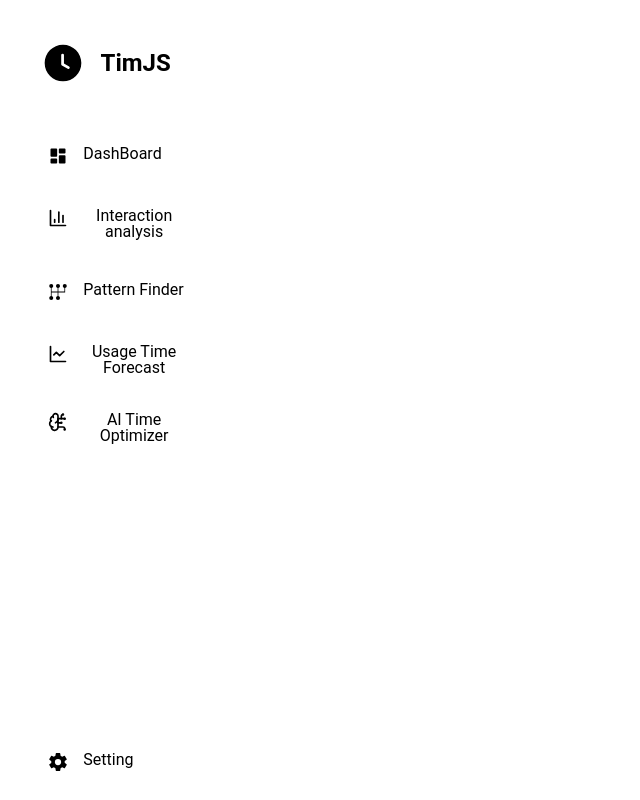
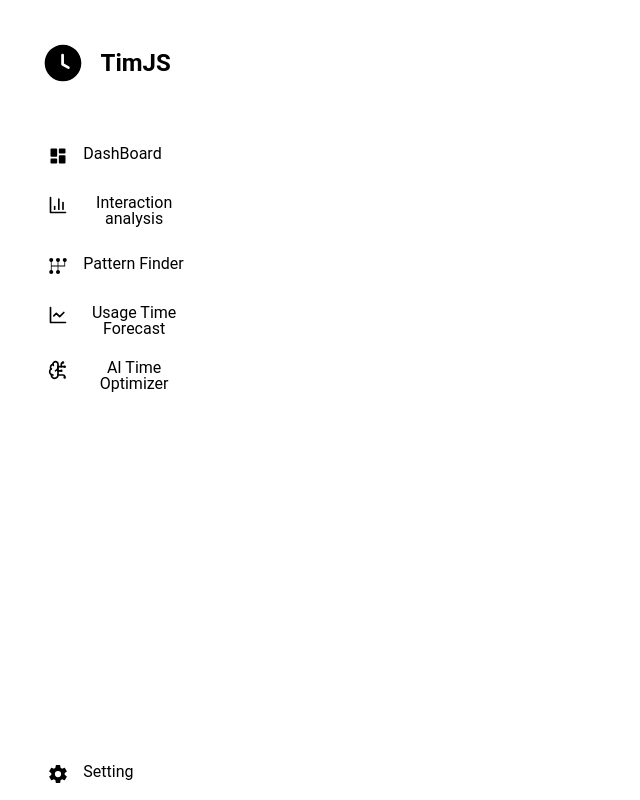
Before and after one commit to MohammedKamalAlsyd/TimJS, a React (Vite) app in the folder TimJS/: page / in a window 1280 px wide. Shown: the whole page, without its empty margins (0-640 px from the left). Built offline with nearby package versions, Linux system fonts and the light colour scheme.

Commit message:
Adjust Sidebar Fields

```diff
--- a/TimJS/src/assets/components/Sidebar.jsx
+++ b/TimJS/src/assets/components/Sidebar.jsx
@@ -36,7 +36,7 @@ const Sidebar = () => {
     return (
       <Flex className="sidebar" direction="column" >
 
-        <VStack alignItems='flex-start' padding="4%" height={'100vh'}>
+        <VStack alignItems='flex-start' padding="4%" height={'100vh'} gap={'20px'}>
 
           // logo
           <Box margin={"35px"}>
--- a/TimJS/src/assets/components/SidebarItem.jsx
+++ b/TimJS/src/assets/components/SidebarItem.jsx
@@ -6,7 +6,7 @@ import '../styles/Sidebar.css';
 function SidebarItem({ icon, title, active }) {
   return (
     <Link width={'100%'} as={RouterLink} to={`/${title.toLowerCase().replace(/\s/g, '-')}`} _hover={{textDecoration:'none'}}>
-        <Box height={'60px'} display={'flex'} alignItems={'center'}>
+        <Box height={'35px'} display={'flex'} alignItems={'center'}>
             <Flex flexDir="row" gap="15px" >
                 <Icon marginLeft={"40px"}
                     as={icon}
```
